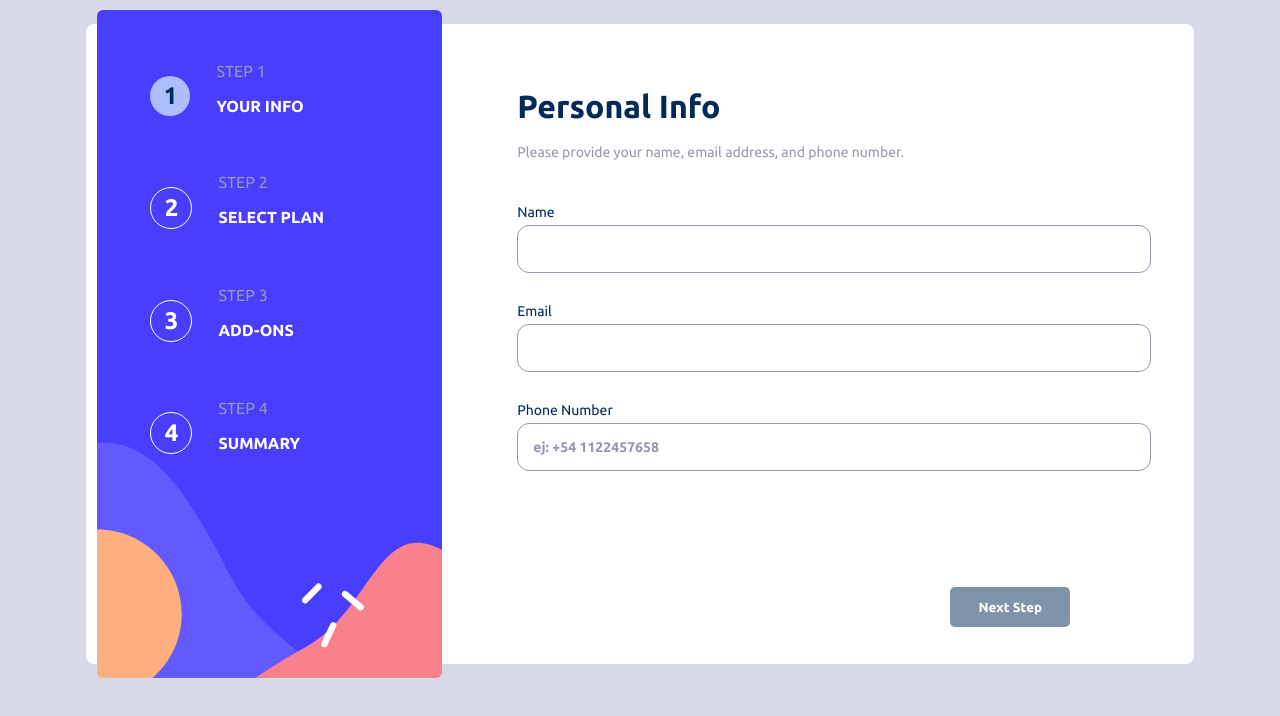
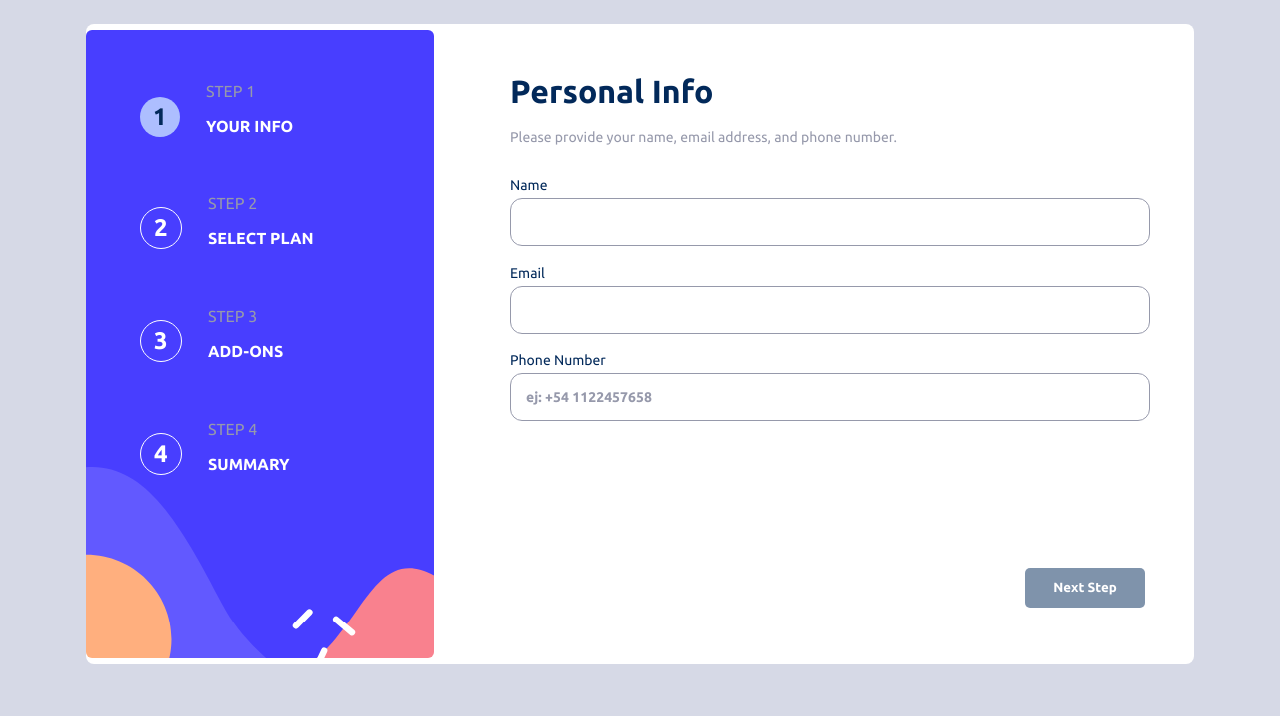
Before and after one commit to Maranelo97/frontEnd-Mentor, a React (Vite) app in the folder multiStep/multi-stepper-form/: page / in a window 1280 px wide. Shown: the top 716 px of the page. Built offline with nearby package versions, Linux system fonts and the light colour scheme.

Commit message:
fixes front, validation step 2

```diff
--- a/multiStep/multi-stepper-form/src/App.css
+++ b/multiStep/multi-stepper-form/src/App.css
@@ -1,4 +1,3 @@
-
 @import url('https://fonts.googleapis.com/css2?family=Ubuntu:ital,wght@0,300;0,400;0,500;0,700;1,300;1,400;1,500;1,700&display=swap');
 
 #root {
@@ -7,7 +6,7 @@
   padding: 1rem;
 }
 
-body{
+body {
   background-color: hsl(229, 24%, 87%)
 }
 
@@ -25,16 +24,15 @@ body{
 }
 
 .aside {
-  height: 78vh;
+  height: 73vh;
   width: 40%;
   background-color: hsl(243, 100%, 62%);
   color: #ffffff;
   padding: 2%;
   border-radius: 6px;
   position: relative;
-  margin-left: 1%;
   background-image: url('./assets/bg-sidebar-desktop.svg');
-  background-size: cover;
+  background-size:cover
 }
 
 
@@ -46,12 +44,13 @@ body{
 
 
 
-@media (max-width: 767px){
-  .stepper{
+@media (max-width: 767px) {
+  .stepper {
     flex-direction: column;
     width: 100%;
   }
-  .aside{
+
+  .aside {
     width: 100%;
     max-width: 600px;
     background-image: url('./assets/bg-sidebar-mobile.svg');
@@ -63,7 +62,7 @@ body{
 
 
 @media (min-width: 768px) {
-  .stepper{
+  .stepper {
     width: 90%;
   }
 }
--- a/multiStep/multi-stepper-form/src/components/FormComponent.tsx
+++ b/multiStep/multi-stepper-form/src/components/FormComponent.tsx
@@ -20,7 +20,7 @@ const FormComponent = () => {
   const [setlectBox, setSelectedBox] = useState(false);
   const [setlectBox2, setSelectedBox2] = useState(false);
   const [setlectBox3, setSelectedBox3] = useState(false);
-
+  const [isBoxSelected, setISBoxSelected] = useState(false);
   const { setFormFields } = useFormFields();
 
   const { add1Selected, add2Selected, add3Selected, setAddOn } = useAddOns();
@@ -28,10 +28,13 @@ const FormComponent = () => {
   const selectedAddOns = [];
   if (add1Selected)
     selectedAddOns.push({ title: "Online Service", value: "+1/mo" });
+
   if (add2Selected)
     selectedAddOns.push({ title: "Larger Storage", value: "+2/mo" });
+
   if (add3Selected)
     selectedAddOns.push({ title: "Customizable Profile", value: "+2/mo" });
+
 
   const setActiveSteps = useStepStore((state) => state.setActiveStep);
   const activeStep = useStepStore((state) => state.activeStep);
@@ -86,16 +89,19 @@ const FormComponent = () => {
     setSelectedBox(true);
     setSelectedBox2(false);
     setSelectedBox3(false);
+    setISBoxSelected(true);
   };
   const handleSelectBox2 = () => {
     setSelectedBox2(true);
     setSelectedBox(false);
     setSelectedBox3(false);
+    setISBoxSelected(true);
   };
   const handleSelectBox3 = () => {
     setSelectedBox3(true);
     setSelectedBox(false);
     setSelectedBox2(false);
+    setISBoxSelected(true);
   };
   return (
     <div>
@@ -154,8 +160,7 @@ const FormComponent = () => {
               <div className="boxes">
                 <div
                   onClick={handleSelectBox1}
-                  className={`box scale-up-center ${
-                    setlectBox === true ? "box-selected" : ""
+                  className={`box scale-up-center ${setlectBox === true ? "box-selected" : ""
                     }`}
                 >
                   <div className="box-content">
@@ -166,8 +171,7 @@ const FormComponent = () => {
                 </div>
                 <div
                   onClick={handleSelectBox2}
-                  className={`box scale-up-center ${
-                    setlectBox2 === true ? "box-selected" : ""
+                  className={`box scale-up-center ${setlectBox2 === true ? "box-selected" : ""
                     }`}
                 >
                   <div className="box-content">
@@ -178,8 +182,7 @@ const FormComponent = () => {
                 </div>
                 <div
                   onClick={handleSelectBox3}
-                  className={`box scale-up-center ${
-                    setlectBox3 === true ? "box-selected" : ""
+                  className={`box scale-up-center ${setlectBox3 === true ? "box-selected" : ""
                     }`}
                 >
                   <div className="box-content">
@@ -191,8 +194,7 @@ const FormComponent = () => {
               </div>
               <div className="switcher tracking-in-expand">
                 <span
-                  className={`option no ${
-                    activeSwitch === false ? "option-active" : ""
+                  className={`option no ${activeSwitch === false ? "option-active" : ""
                     }`}
                 >
                   Monthly
@@ -202,8 +204,7 @@ const FormComponent = () => {
                   <span className="slider round"></span>
                 </label>
                 <span
-                  className={`option yes ${
-                    activeSwitch === true ? "option-active" : ""
+                  className={`option yes ${activeSwitch === true ? "option-active" : ""
                     }`}
                 >
                   Yearly
@@ -221,6 +222,7 @@ const FormComponent = () => {
             <button
               className="button-form scale-up-center"
               onClick={handleIncrease}
+              disabled={!isBoxSelected}
             >
               Next Step
             </button>
@@ -346,9 +348,9 @@ const FormComponent = () => {
                   </div>
                   <div className="border"></div>
                   {selectedAddOns.length > 0 ? (
-                    selectedAddOns.map((addon, index) => (
+                    selectedAddOns.map((addon, i) => (
                       <div className="list-style">
-                        <p className="list-addons" key={index}>
+                        <p className="list-addons" key={i}>
                           {addon.title}
                         </p>
                         <span>{addon.value}</span>
--- a/multiStep/multi-stepper-form/src/styles/FormComponent.css
+++ b/multiStep/multi-stepper-form/src/styles/FormComponent.css
@@ -36,7 +36,6 @@
 .button-form:hover {
   background-color: #fff;
   color: hsl(213, 96%, 18%);
-  ;
   border: 1px solid hsl(213, 96%, 18%);
   cursor: pointer;
 }
@@ -60,7 +59,7 @@
   justify-content: space-between;
   width: 80%;
   height: 60vh;
-  padding: 5%;
+  padding: 3%;
 }
 
 .input-flow {
@@ -70,7 +69,7 @@
 
 .input-flow .labels {
   font-family: "Ubuntu";
-  margin-top: 5%;
+  margin-top: 3%;
   margin-bottom: 5px;
   font-size: 14px;
   color: hsl(213, 96%, 18%);
@@ -123,6 +122,7 @@
   display: flex;
   justify-content: space-between;
   margin-right: 3%;
+  margin-top: 10px;
   width: 70%;
 }
 
@@ -130,7 +130,8 @@
   display: flex;
   justify-content: end;
   margin-right: 3%;
-  width: 70%;
+  margin-top: 10px;
+  width: 90%;
 }
 
 .tracking-in-expand {
@@ -176,12 +177,12 @@
 }
 
 .box {
-  border: 2px solid hsl(231, 11%, 63%);
+  border: 1px solid hsl(231, 11%, 63%);
   border-radius: 5px;
-  height: 18vh;
+  height: 24vh;
   width: 100%;
   margin-right: 3%;
-  transition: 500ms;
+  transition: 200ms;
 }
 
 .box:hover {
@@ -314,7 +315,7 @@ input:checked+.slider:before {
 
 .pick {
   border: 1px solid hsl(243, 100%, 62%);
-  padding: 5%;
+  padding: 2%;
   border-radius: 6px;
   display: flex;
   justify-content: space-between;
@@ -358,7 +359,6 @@ input:checked+.slider:before {
 
 .resume {
   width: 100%;
-  margin-top: 3%;
   border-radius: 8px;
   background-color: hsl(231, 100%, 99%);
   height: 30vh;
@@ -366,7 +366,7 @@ input:checked+.slider:before {
 }
 
 .resume-content {
-  padding: 5%;
+  padding: 0%;
 }
 
 .title-resume {
```
Lines whose indentation alone changed are shown as unchanged.
